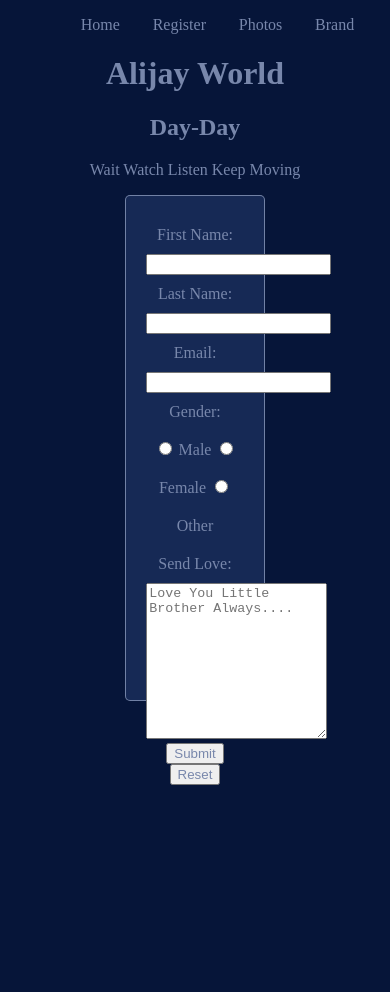
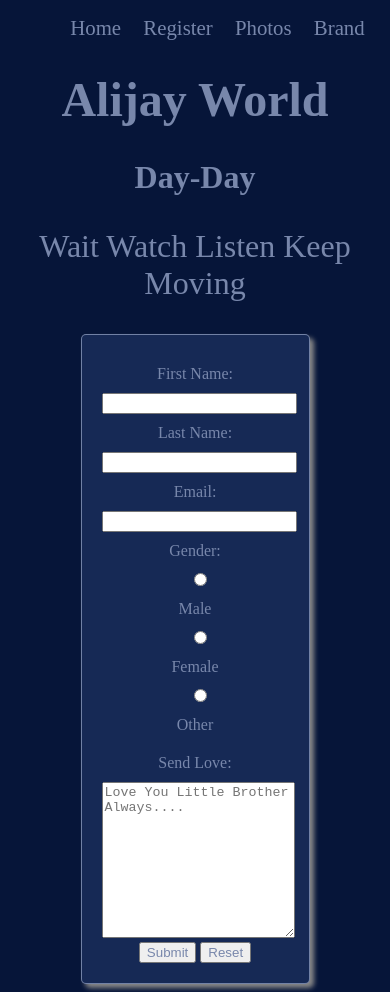
Before and after one commit to mensahTribeWeb/dayDayWorld, a plain HTML site: page register.html in a window 390 px wide. Before the commit the page ends 844 px from the top, so only its background shows below. Drawn offline with Linux system fonts and the light colour scheme.

Commit message:
responsive update

```diff
--- a/style.css
+++ b/style.css
@@ -16,15 +16,22 @@ body{
 body > nav > ul{
   display: flex;
   justify-content: space-evenly;
-
 }
 
 nav > ul > li{
+font-size: 1.3em;
   margin-left: 5px;
 }
 
 a{
   cursor: pointer;
+}
+
+h1{
+  font-size: 3em;
+}
+h2, h2 + p {
+ font-size: 2em;
 }
 
 h1, h2, header p{
@@ -45,13 +52,13 @@ form {
   border-radius: 5px;
   text-align: center;
   border: 1px rgba(120, 135, 171, 0.935) solid;
-  height: 55vh;
-  width: 25vw;
+  height: 100%;
+  width: 50%;
   margin-left: auto;
   margin-right: auto;
   padding: 20px;
   background-color: rgb(22, 41, 85);
-
+  box-shadow: 4px 4px 5px #888;
 }
 
 form > label,
@@ -59,12 +66,21 @@ div > label {
   display: inline-block;
   text-align: left;
   margin:10px 0;
-
+}
+input,
+textarea{
+  width: 100%;
 }
 
 main img {
   width: 300px;
-  height: 400px;;
+  height: 400px;
+  margin: 10px;
+  transition: all 1s;
+}
+main img:hover {
+  transform: scale(1.1);
+  box-shadow: 4px 4px 5px #888;
 }
 
 .photoContainer {
```
